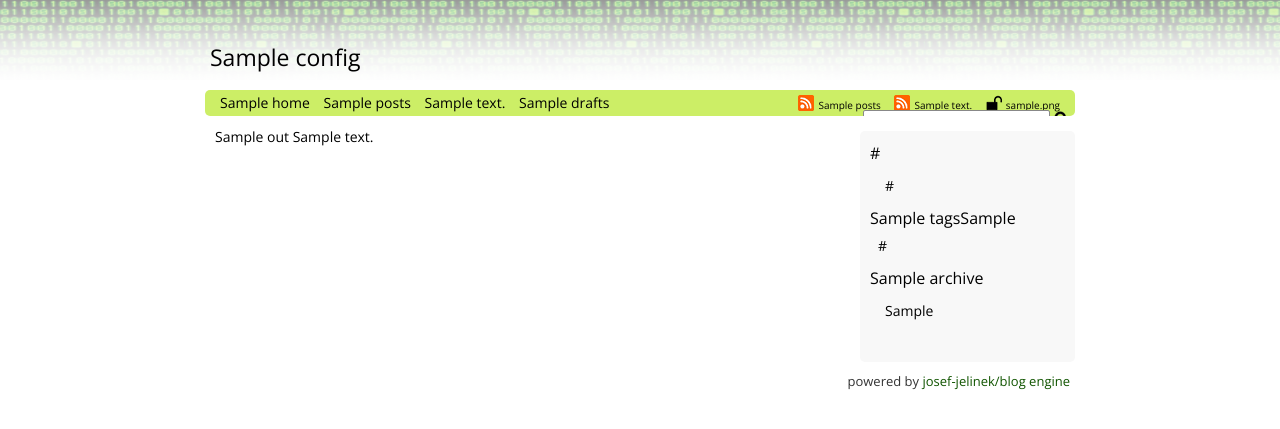
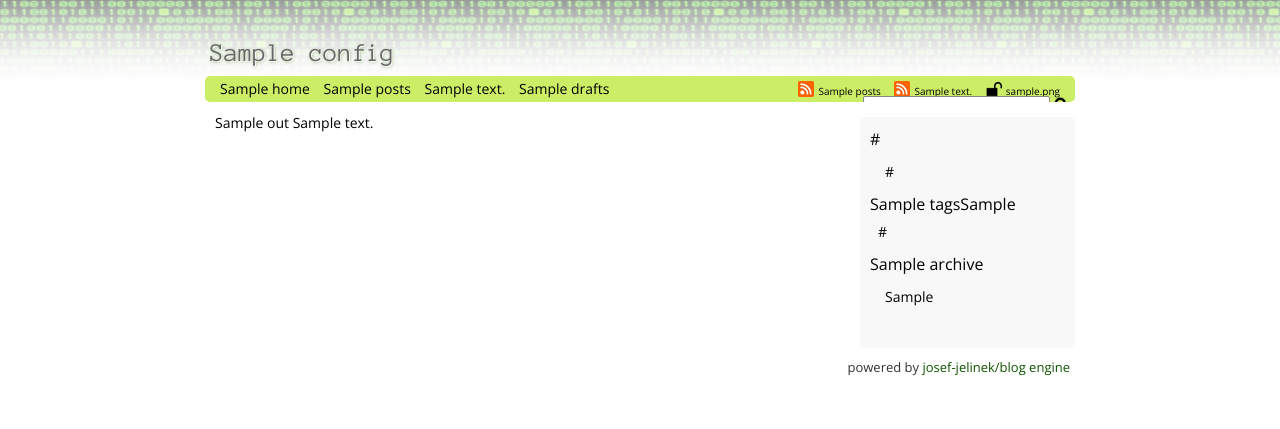
Before and after one commit to josef-jelinek/blog, a PHP site: template templates/page.php in a window 1280 px wide. Shown: the top 429 px of the page. Run offline with PHP 8.4, Linux system fonts and the light colour scheme; the template is opened without the code that fills it: most values are stand-ins (such as "Sample title", 1, 10 or a date in 2020); some libraries are stand-ins or nearby versions.

Commit message:
small layout tweaks

```diff
--- a/css/main.css
+++ b/css/main.css
@@ -13,7 +13,7 @@ html {
 body {
   max-width: 860px;
   min-width: 720px;
-  margin: 0 auto; padding: 10px;
+  margin: 0 auto; padding: 0 0 10px;
 }
 ul, p { margin: 10px 0; padding: 0; }
 ul { list-style: none; padding-left: 15px; }
@@ -29,7 +29,9 @@ input[type="text"], input[type="password"], textarea {
 }
 textarea { width: 98%; }
 input[type="text"] { width: 50%; }
-code, pre, tt, .block { font: 12px/100% 'Anonymous Pro', monospace; }
+.block { font-size: 12px; }
+code, pre, .block { line-height: 100%; }
+code, pre, tt, .block { font-family: 'Anonymous Pro', monospace; }
 .post .img { max-width: 100%; border: 0; display: block; margin: 10px auto; }
 .post iframe { border: 0; display: block; margin: 10px auto; }
 .block {
@@ -40,8 +42,9 @@ code, pre, tt, .block { font: 12px/100% 'Anonymous Pro', monospace; }
   border-radius: 5px;
 }
 #header {
-  margin: 30px 0 15px; padding: 0;
-  font-size: 23px; font-weight: normal;
+  margin: 0; padding: 40px 0 10px;
+  font: 26px 'Anonymous Pro', monospace;
+  color: #666; text-shadow: 1px 1px 1px white, 1px 1px 3px #8A6;
 }
 #main { float: left; width: 100%; margin-right: -245px; }
 #content { margin: 0 240px 0 5px; }
--- a/header.php
+++ b/header.php
@@ -59,7 +59,7 @@ if ($archives) {
     $out['archiveListItems'] .= '<li>' . $year . '&nbsp;';
     foreach ($months as $month => $count) {
       $yearMonth = $year . '-' . $month;
-      $out['archiveListItems'] .= ' &nbsp;<a href="/view.php/archive/' . $yearMonth . '">' . date('M', strtotime($yearMonth)) . ' (' . $count . ')</a>';
+      $out['archiveListItems'] .= ' &nbsp;<a href="/view.php/archive/' . $yearMonth . '">' . date('M', strtotime($yearMonth)) . '&nbsp;(' . $count . ')</a>';
     }
     $out['archiveListItems'] .= '</li>';
   }
```
